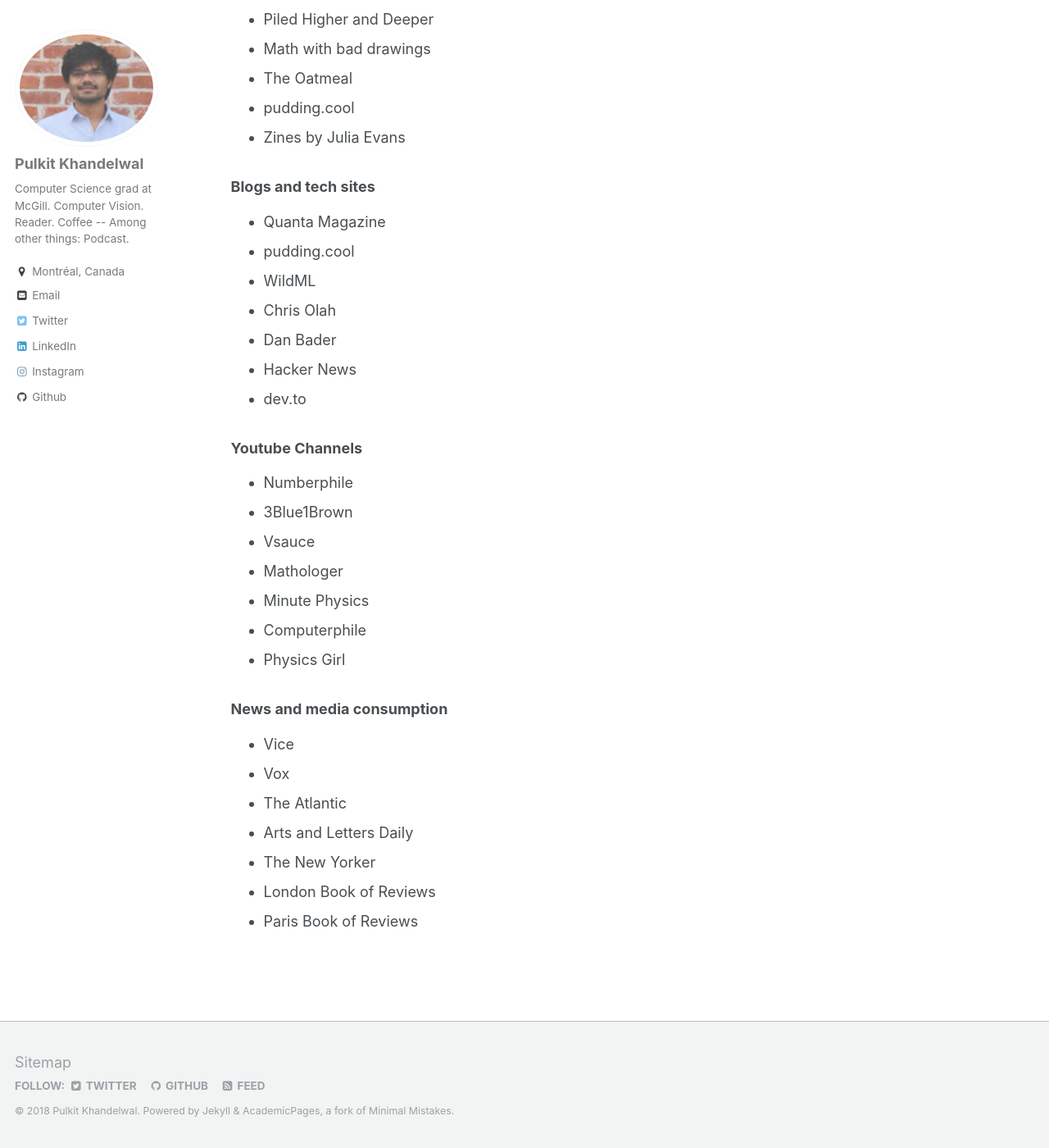
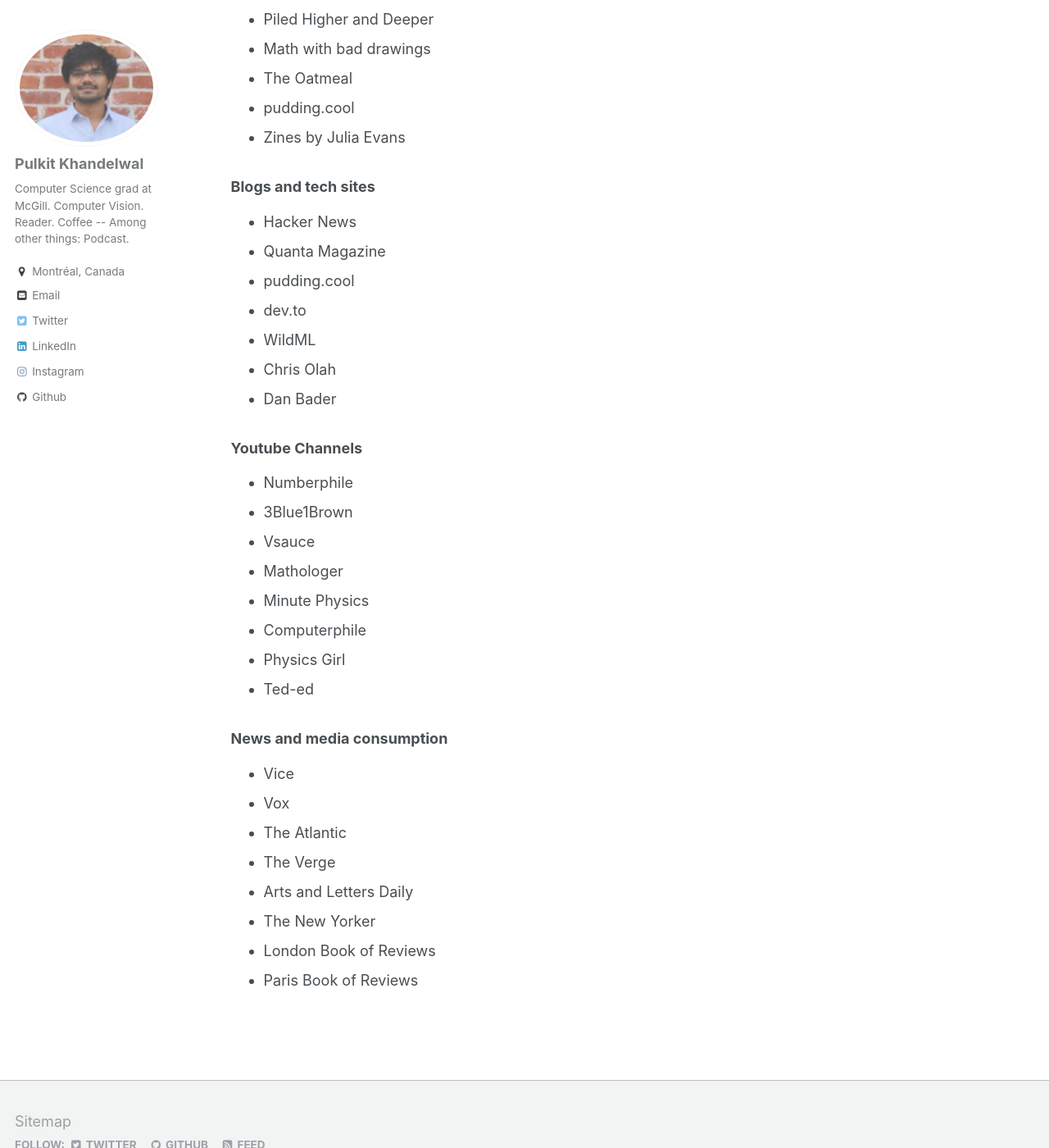
Before and after one commit to Pulkit-Khandelwal/pulkit-khandelwal.github.io, a Jekyll site: the page built from _pages/websites.md, in a window 1280 px wide and 1400 px high, scrolled down 921 px. Shown: the whole window at 82% size. Built offline with Jekyll 4.4.1, drawn with Linux system fonts in a browser that asks for light colours.

Commit message:
Update websites.md

```diff
--- a/_pages/websites.md
+++ b/_pages/websites.md
@@ -34,13 +34,13 @@
 * Zines by Julia Evans
 
 ### Blogs and tech sites
+* Hacker News
 * Quanta Magazine
 * pudding.cool
+* dev.to
 * WildML
 * Chris Olah
 * Dan Bader
-* Hacker News
-* dev.to
 
 ### Youtube Channels
 * Numberphile
@@ -50,11 +50,13 @@
 * Minute Physics
 * Computerphile
 * Physics Girl
+* Ted-ed
 
 ### News and media consumption
 * Vice
 * Vox
 * The Atlantic
+* The Verge
 * Arts and Letters Daily
 * The New Yorker
 * London Book of Reviews
```
